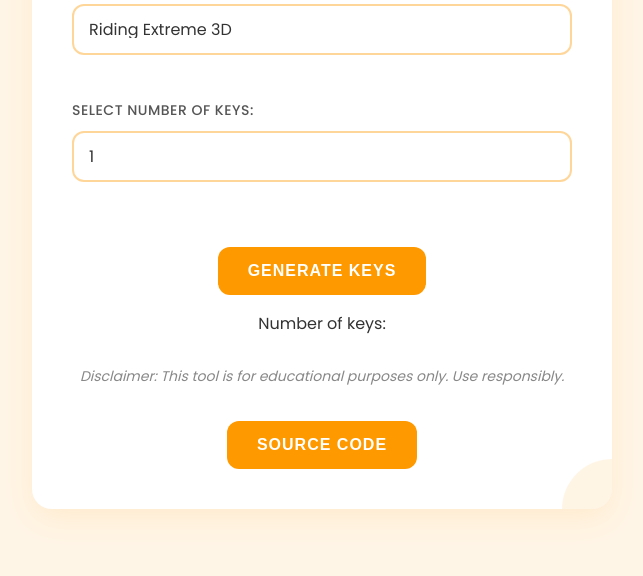
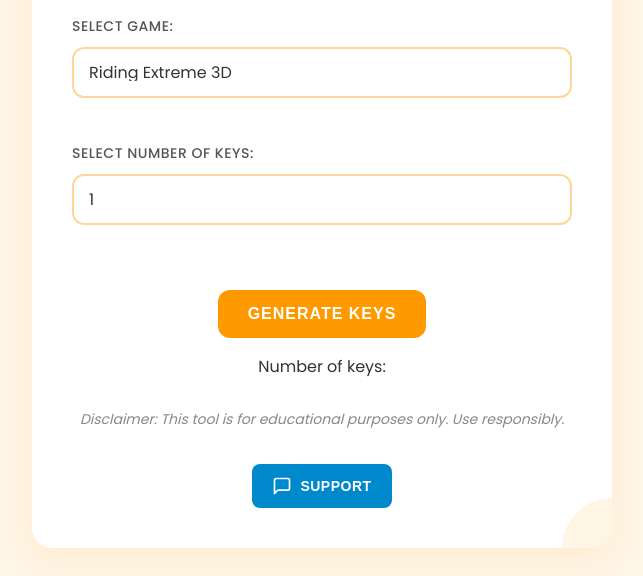
Before and after one commit to lomito90/lomito90.github.io, a plain HTML site: page index.html in a window 1280 px wide. Shown: the part 224-800 px from the top of the page, without its empty margins (318-961 px from the left). Drawn offline with Linux system fonts and the light colour scheme.

Commit message:
Update index.html

```diff
--- a/index.html
+++ b/index.html
@@ -3,15 +3,16 @@
 <head>
     <meta charset="UTF-8">
     <meta name="viewport" content="width=device-width, initial-scale=1.0">
-    <title>Hamster Promo Code Generator</title>
+    <title>Hamster Key Generator</title>
     <link rel="stylesheet" href="styles.css">
-    <link href="https://fonts.googleapis.com/css2?family=Roboto:wght@400;500;700&display=swap" rel="stylesheet">
 </head>
 <body>
     <div class="container">
+        <img src="https://i.imgur.com/QDIbKNB.png" alt="Hamster Logo" class="hamster-logo">
         <h1>Hamster Key Generator</h1>
+
         <div id="formContainer">
-            <div class="form-group" id="gameSelectGroup">
+            <div id="gameSelectGroup" class="form-group">
                 <label for="gameSelect">Select Game:</label>
                 <select id="gameSelect">
                     <option value="1">Riding Extreme 3D</option>
@@ -20,7 +21,8 @@
                     <option value="4">Train Miner</option>
                 </select>
             </div>
-            <div class="form-group" id="keyCountGroup">
+
+            <div id="keyCountGroup" class="form-group">
                 <label for="keyCountSelect">Select Number of Keys:</label>
                 <select id="keyCountSelect">
                     <option value="1">1</option>
@@ -35,6 +37,7 @@
                     <option value="10">10</option>
                 </select>
             </div>
+
             <button id="startBtn">Generate Keys</button>
         </div>
 
@@ -53,13 +56,17 @@
         </div>
 
         <p id="keyCountLabel">Number of keys:</p>
-
         <button id="generateMoreBtn" class="hidden">Generate More Keys</button>
         <p id="copyStatus" class="hidden">Keys copied to clipboard!</p>
 
         <div class="footer">
             <p>Disclaimer: This tool is for educational purposes only. Use responsibly.</p>
-            <button id="sourceCode">Source code</button>
+            <button id="supportBtn">
+                <svg xmlns="http://www.w3.org/2000/svg" viewBox="0 0 24 24" fill="none" stroke="currentColor" stroke-width="2" stroke-linecap="round" stroke-linejoin="round">
+                    <path d="M21 15a2 2 0 0 1-2 2H7l-4 4V5a2 2 0 0 1 2-2h14a2 2 0 0 1 2 2z"></path>
+                </svg>
+                Support
+            </button>
         </div>
     </div>
 
```
